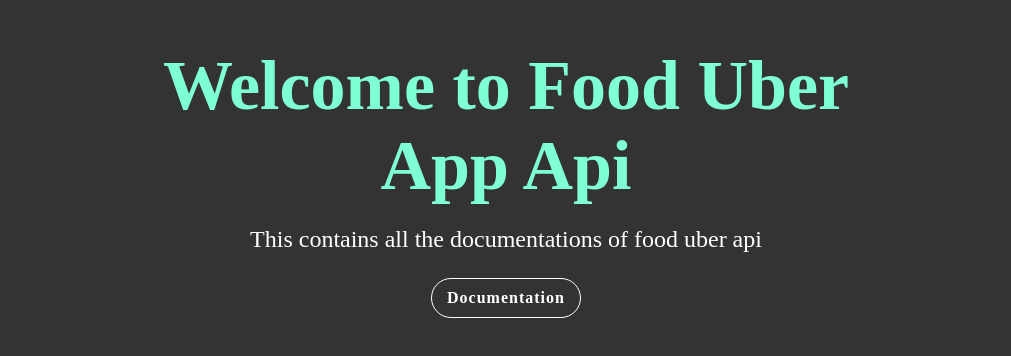
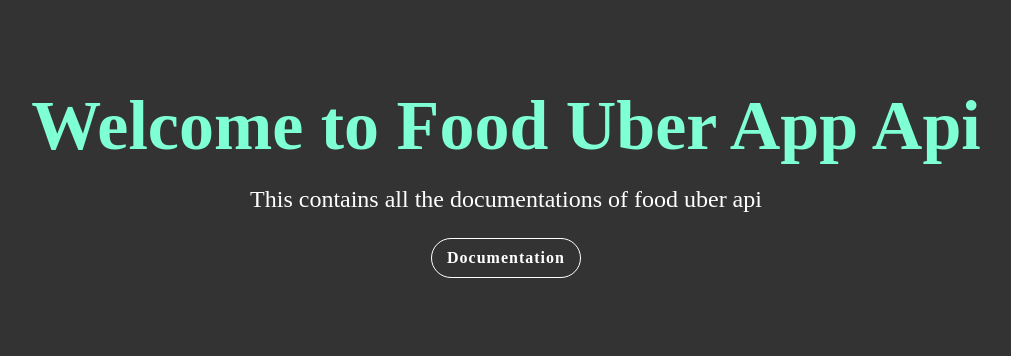
Before and after one commit to codeschool-africa/food-uber-api, a website: page views/index.html in a window 1280 px wide. Shown: the part 218-574 px from the top of the page, without its empty margins (134-1145 px from the left). Drawn offline with Linux system fonts and the light colour scheme.

Commit message:
updated index.html

```diff
--- a/views/index.html
+++ b/views/index.html
@@ -16,7 +16,10 @@
             color: #fff;
         }
         .container {
-            width: 60%;
+            width: 90%;
+            max-width: 1000px;
+            min-height: 100vh;
+            padding: 100px 0;
             margin: auto;
             text-align: center;
             display: flex;
```
